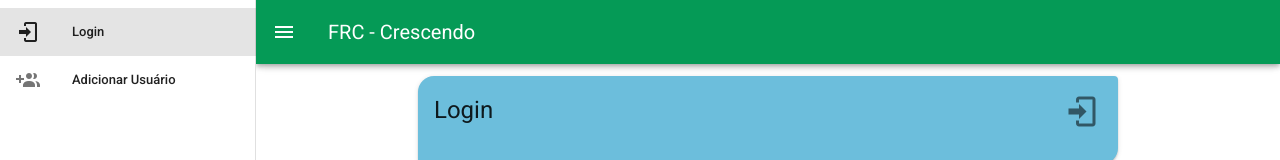
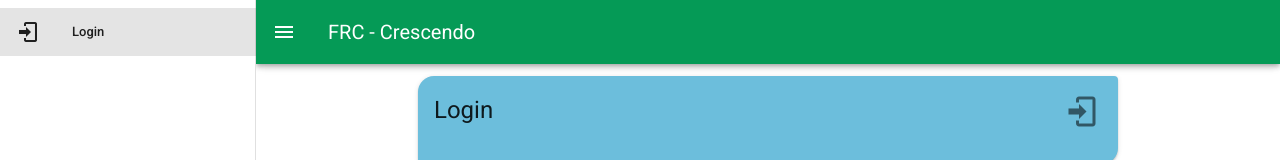
Before and after one commit to silasvergilio/frc-awards-front, a Vue app: page /adicionar-foto#/login in a window 1280 px wide. Shown: the top 160 px of the page. Built offline with nearby package versions, Linux system fonts and the light colour scheme; what v-mask would draw is missing.

Commit message:
feat/production mode

```diff
--- a/src/App.vue
+++ b/src/App.vue
@@ -149,7 +149,6 @@ export default {
       if (!this.$store.state.user) {
         if (this.menuItens.indexOf(this.menuItens[0] === -1))
           allowedMenuItems.push(this.menuItens[0]);
-        allowedMenuItems.push(this.menuItens[1]);
       }
       this.menuItens.forEach((menuItem) => {
         if (this.$store.state.user) {
```
